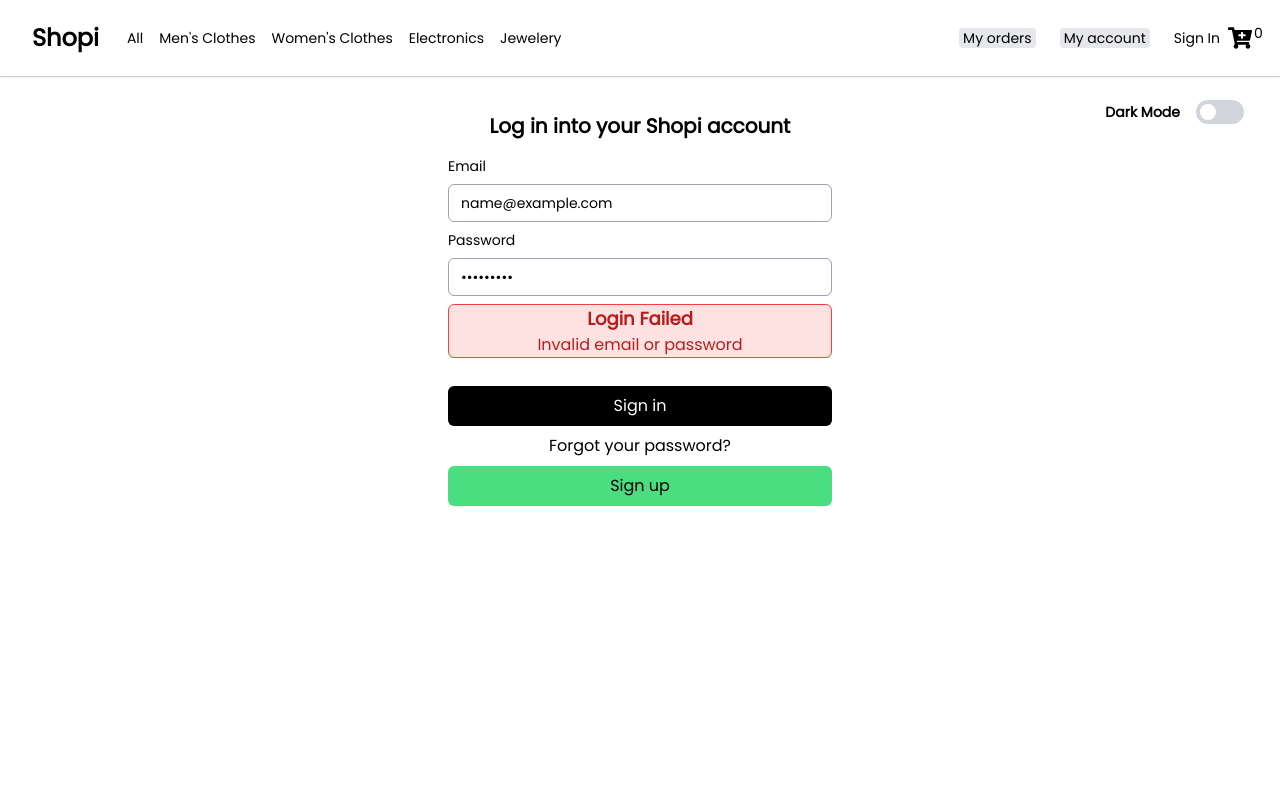
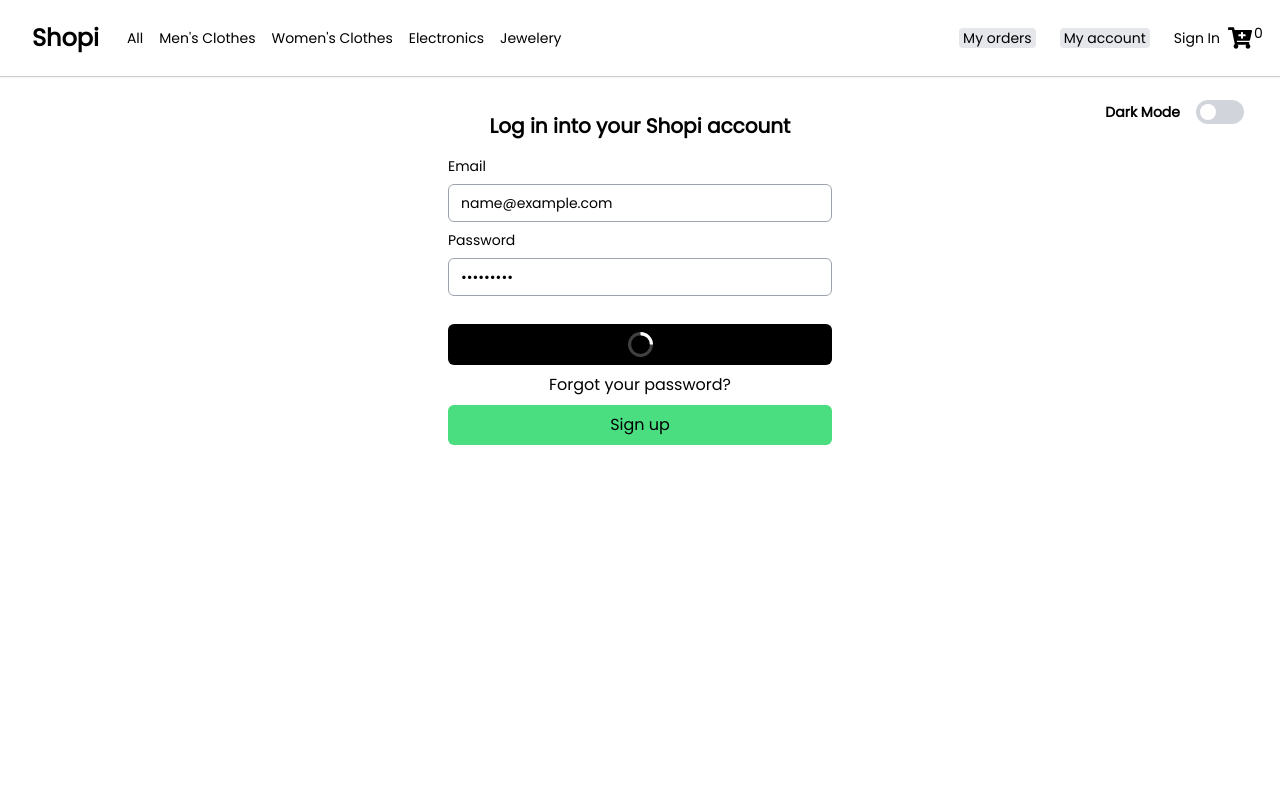
Before and after one commit to Rubenbot07/Shopi-React-Tailwind, a React (Vite) app: page /sign-in in a window 1280 px wide. Both pictures are taken after typing "name@example.com", "Sample123" into the empty fields and a click on the button "Sign in". Shown: the top 800 px of the page. Built offline with nearby package versions, Linux system fonts and the light colour scheme; no server answers.

Commit message:
Sign in form finished, loading component and successful sign in component

```diff
--- a/package.json
+++ b/package.json
@@ -13,6 +13,7 @@
     "react": "^18.2.0",
     "react-dom": "^18.2.0",
     "react-icons": "^5.2.1",
+    "react-loading": "^2.0.3",
     "react-router-dom": "^6.23.1"
   },
   "devDependencies": {
--- a/src/Components/SignInForm/index.jsx
+++ b/src/Components/SignInForm/index.jsx
@@ -1,32 +1,41 @@
 import { Link } from 'react-router-dom'
 import { useContext, useRef, useState } from 'react'
 import { ShoppingCartContext } from '../../Context'
+import { IoMdArrowForward } from 'react-icons/io'
+import ReactLoading from 'react-loading'
 export const SignInForm = () => {
   const {
     signIn,
-    isSignIn
+    isSignIn,
+    user
   } = useContext(ShoppingCartContext)
 
   const emailRef = useRef(null)
   const passwordRef = useRef(null)
+  const [invalidUser, setInvalidUser] = useState(false)
+  const [isLoading, setIsLoading] = useState(false)
   const manageSignIn = () => {
     signIn(emailRef.current.value, passwordRef.current.value)
     console.log(emailRef.current.value, passwordRef.current.value)
+    setIsLoading(true)
   }
-  const [invalidUser, setInvalidUser] = useState(false)
   const manageSubmit = (e) => {
     e.preventDefault('submit')
-    console.log('hola')
+    setTimeout(() => {
       if (!isSignIn) {
         setInvalidUser(true)
+        setIsLoading(false)
       } else {
+        setIsLoading(false)
         setInvalidUser(false)
       }
+    }, '4000')
   }
   return (
+    <section className='w-[90%] max-w-96 '>
       <form
         onSubmit={(e) => manageSubmit(e)}
-      className='flex flex-col gap-2 w-[90%] max-w-96'
+        className={`${!isSignIn ? 'flex' : 'hidden'} flex-col gap-2 w-full max-w-96`}
       >
         <label htmlFor='email' className='text-sm'>Email</label>
         <input
@@ -35,7 +44,7 @@ export const SignInForm = () => {
           id='email'
           type='email'
           placeholder='Enter your email address'
-        className='border border-gray-400 py-2 px-3 rounded-md text-sm'
+          className='border border-gray-400 py-2 px-3 rounded-md text-sm invalid:outline-red-300'
         />
         <label htmlFor='password' className='text-sm'>Password</label>
         <input
@@ -55,7 +64,11 @@ export const SignInForm = () => {
           onClick={() => manageSignIn()}
           className='bg-black text-white py-2 px-3 rounded-md mt-5 dark:bg-gray-300 dark:text-black w-full'
         >
-        Sign in
+          {isLoading &&
+            <span className='flex items-center justify-center'>
+              <ReactLoading type='spin' color='#fff' height={25} width={25} />
+            </span>}
+          {!isLoading && 'Sign in'}
         </button>
         <a className='self-center'>Forgot your password?</a>
         <Link
@@ -69,5 +82,19 @@ export const SignInForm = () => {
           </button>
         </Link>
       </form>
+      <section>
+        <div className={`${isSignIn ? 'flex' : 'hidden'} flex-col gap-4 items-center p-4 rounded-md bg-green-400/30 border border-green-400`}>
+          <p className='text-green-900 text-xl'>
+            Welcome to Shopi {user.name}
+          </p>
+          <Link to='/'>
+            <button className='flex items-center gap-2 bg-green-400 p-2 rounded-md text-green-900 text-lg'>
+              Go home
+              <IoMdArrowForward size='1.5rem' />
+            </button>
+          </Link>
+        </div>
+      </section>
+    </section>
   )
 }
--- a/src/Context/index.jsx
+++ b/src/Context/index.jsx
@@ -32,12 +32,14 @@ export const ShoppingCartProvider = ({ children }) => {
   }
   localStorage.setItem('Johndoe77@hotmail.com', JSON.stringify(testUser))
   const signIn = (userEmail, userPassword) => {
+    setTimeout(() => {
       const userParse = JSON.parse(localStorage.getItem(userEmail))
       if (localStorage.getItem(userEmail) && userParse.password === userPassword) {
         console.log('great')
         setUser(userParse)
         setIsSignIn(true)
       }
+    }, '4000')
   }
   // Handle Product Detail
   const [isProductDetailOpen, setIsProductDatailOpen] = useState(false)
```
Also changed, not shown: 1 other file (tests, documents, lock files or other folders). Lines whose indentation alone changed are shown as unchanged.
